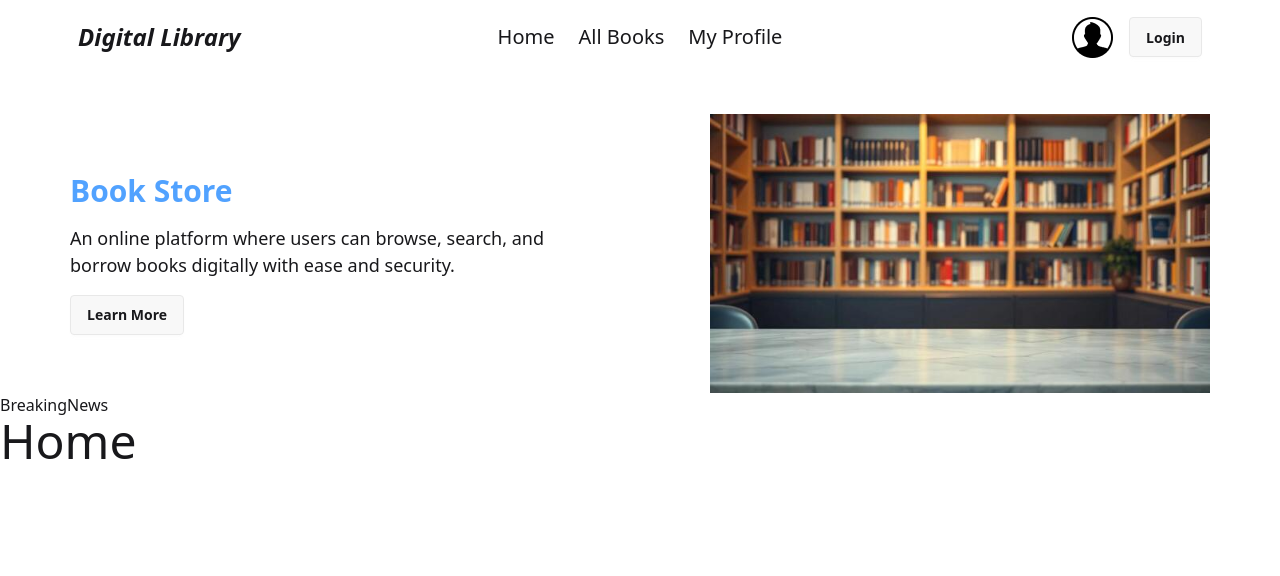
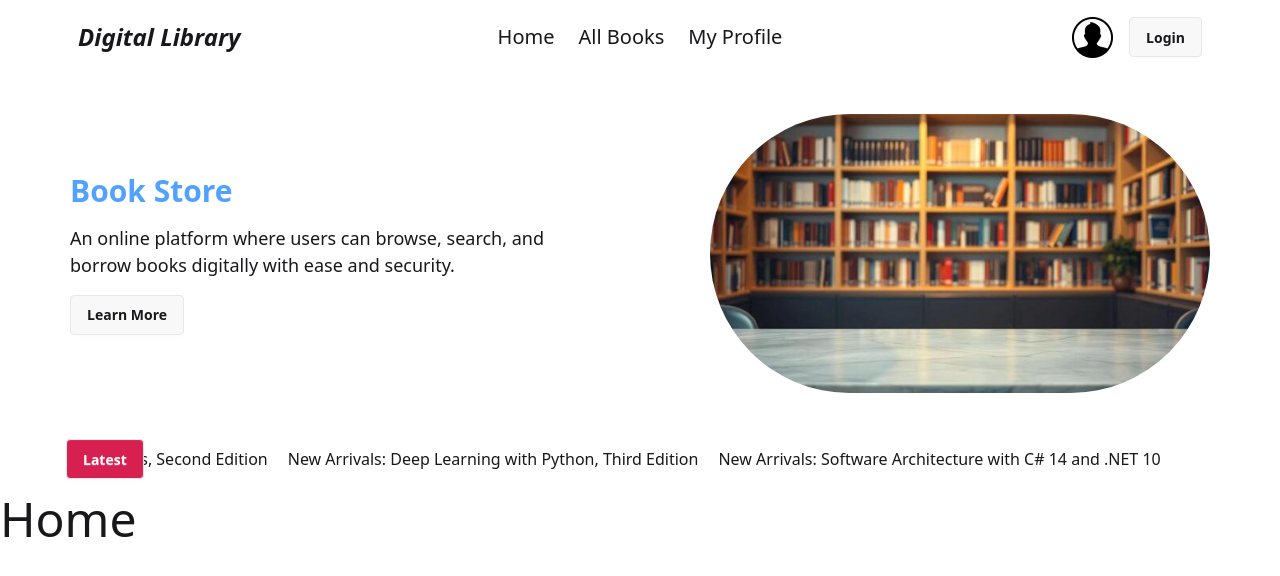
Before and after one commit to mojahidulislam12/Assignment-8, a Next.js app: page / in a window 1280 px wide. Shown: the top 576 px of the page. Built offline with nearby package versions, Linux system fonts and the light colour scheme.

Commit message:
Marquee Section

```diff
--- a/package.json
+++ b/package.json
@@ -14,6 +14,7 @@
     "next": "16.2.4",
     "react": "19.2.4",
     "react-dom": "19.2.4",
+    "react-fast-marquee": "^1.6.5",
     "react-icons": "^5.6.0"
   },
   "devDependencies": {
--- a/src/components/Share/Banner.jsx
+++ b/src/components/Share/Banner.jsx
@@ -12,7 +12,13 @@ const Banner = () => {
         <button className="btn">Learn More</button>
       </div>
       <div>
-        <Image src={BannerImg} width={500} height={500} alt="" />
+        <Image
+          src={BannerImg}
+          width={500}
+          height={500}
+          alt=""
+          className="rounded-full"
+        />
       </div>
     </div>
   );
--- a/src/components/Share/BreakingNews.jsx
+++ b/src/components/Share/BreakingNews.jsx
@@ -1,7 +1,35 @@
 import React from "react";
-
+import Marquee from "react-fast-marquee";
+const books = [
+  {
+    id: "1",
+    text: "New Arrivals: Grokking Algorithms, Second Edition",
+  },
+  {
+    id: "2",
+    text: "New Arrivals: Deep Learning with Python, Third Edition",
+  },
+  {
+    id: "3",
+    text: "New Arrivals: Software Architecture with C# 14 and .NET 10",
+  },
+];
 const BreakingNews = () => {
-  return <div>BreakingNews</div>;
+  return (
+    <div>
+      <div className="max-w-285 mx-auto p-4 bg-white flex justify-between items-center mt-7.5">
+        <button className="btn bg-[#D72050] text-white -ml-5">Latest</button>
+        <Marquee className="gap-10" pauseOnHover={true}>
+          {books.map((book, i) => (
+            <span className="ml-5" key={i}>
+              {" "}
+              {book.text}
+            </span>
+          ))}
+        </Marquee>
+      </div>
+    </div>
+  );
 };
 
 export default BreakingNews;
```
Also changed, not shown: 1 other file (tests, documents, lock files or other folders).
